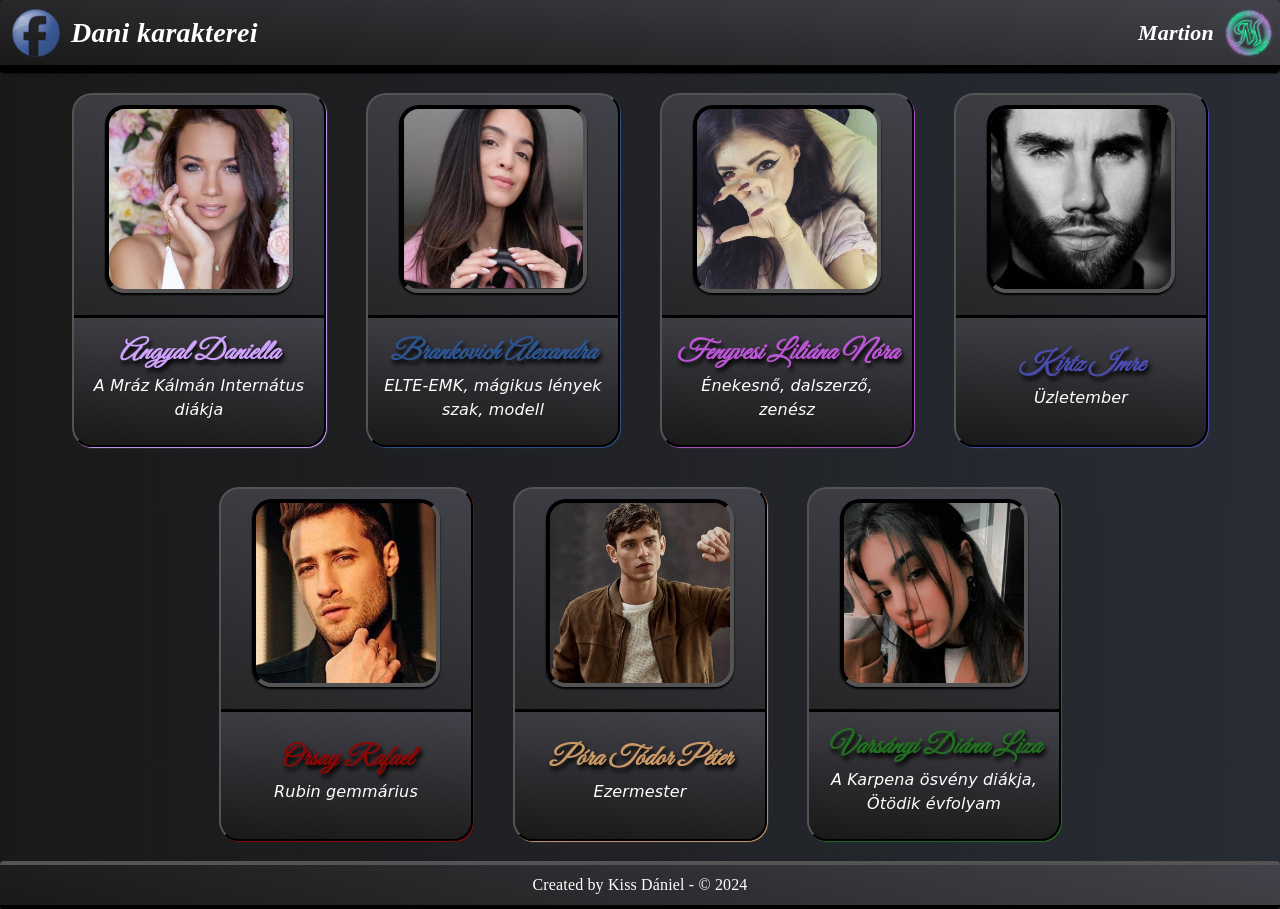
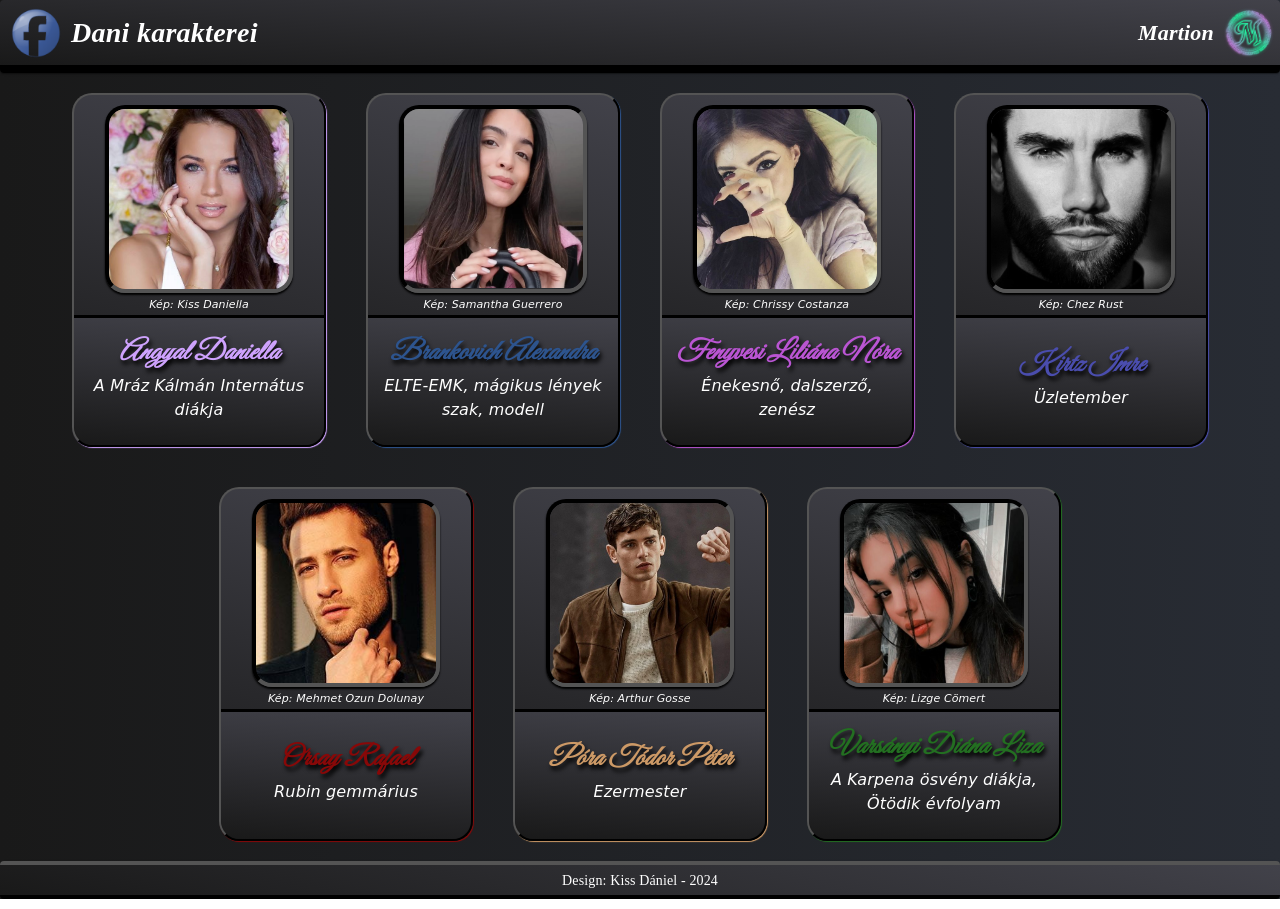
Before and after one commit to DanielWiera/DaniCharactersMartion, a React (Create React App) app: page / in a window 1280 px wide. Built offline with nearby package versions, Linux system fonts and the light colour scheme.

Commit message:
Add files via upload

```diff
--- a/src/App.js
+++ b/src/App.js
@@ -6,7 +6,7 @@ const App = () => {
     <>
       <div
         style={{
-          minHeight: "calc(100vh - 68px)"
+          minHeight: "calc(100vh - 58px)"
         }}
       >
         <Header />
--- a/src/components/character-card/index.jsx
+++ b/src/components/character-card/index.jsx
@@ -5,7 +5,7 @@ import Link from '@mui/material/Link';
 import Grid from '@mui/material/Grid';
 import "@fontsource/great-vibes";
 
-const Character = ({ img, color, name, title }) => {
+const Character = ({ name, title, img, pic, color }) => {
     const martionURL = "http://martion.alomvilag.hu/"
 
     return (
@@ -50,6 +50,16 @@ const Character = ({ img, color, name, title }) => {
                             src={`images/${img}`}
                             alt=""
                         />
+                        <Typography
+                            style={{
+                                color: "white",
+                                fontSize: "11px",
+                                fontFamily: "Comic Sans MS",
+                                fontStyle: "italic"
+                            }}
+                        >
+                            {`Kép: ${pic}`}
+                        </Typography>
                     </Box>
                     <Box style={{
                         display: "flex",
--- a/src/components/characters/index.jsx
+++ b/src/components/characters/index.jsx
@@ -8,13 +8,16 @@ export const Characters = () => {
                 name="Angyal Daniella"
                 title="A Mráz Kálmán Internátus diákja"
                 img="angyaldaniella.jpg"
+                pic="Kiss Daniella"
                 color="#CEA2FD"
+
             />
 
             <Character
                 name="Brankovich Alexandra"
                 title="ELTE-EMK, mágikus lények szak, modell"
                 img="brankovichalexandra.png"
+                pic="Samantha Guerrero"
                 color="#2D548E"
             />
 
@@ -22,6 +25,7 @@ export const Characters = () => {
                 name="Fenyvesi Liliána Nóra"
                 title="Énekesnő, dalszerző, zenész"
                 img="fenyvesililiananora.jpg"
+                pic="Chrissy Costanza"
                 color="#BA55D3"
             />
 
@@ -29,6 +33,7 @@ export const Characters = () => {
                 name="Kirtz Imre"
                 title="Üzletember"
                 img="kirtzimre.png"
+                pic="Chez Rust"
                 color="#4A4DAE"
             />
 
@@ -36,6 +41,7 @@ export const Characters = () => {
                 name="Orsay Rafael"
                 title="Rubin gemmárius"
                 img="orsayrafael.jpg"
+                pic="Mehmet Ozun Dolunay"
                 color="#880808"
             />
 
@@ -43,6 +49,7 @@ export const Characters = () => {
                 name="Póra Tódor Péter"
                 title="Ezermester"
                 img="poratodorpeter.png"
+                pic="Arthur Gosse"
                 color="#CC9966"
             />
 
@@ -50,6 +57,7 @@ export const Characters = () => {
                 name="Varsányi Diána Liza"
                 title="A Karpena ösvény diákja, Ötödik évfolyam"
                 img="varsanyidianaliza.png"
+                pic="Lizge Cömert"
                 color="#236F21"
             />
         </Grid>
--- a/src/components/footer/index.jsx
+++ b/src/components/footer/index.jsx
@@ -5,7 +5,7 @@ export const Footer = () => {
     return (
         <Paper
             style={{
-                height: "40px",
+                height: "30px",
                 background: "linear-gradient(195deg, #42424a, #191919)",
                 borderTop: "4px outset black",
                 borderBottom: "4px outset black",
@@ -20,10 +20,11 @@ export const Footer = () => {
                 textAlign: "center",
                 fontFamily: "cursive",
                 marginTop: "auto",
-                marginBottom: "auto"
+                marginBottom: "auto",
+                fontSize: "14px"
              }}
             >
-                Created by Kiss Dániel - &#169; {new Date().getFullYear()}
+                Design: Kiss Dániel - {new Date().getFullYear()}
             </Typography>
         </Paper>
     )
```
